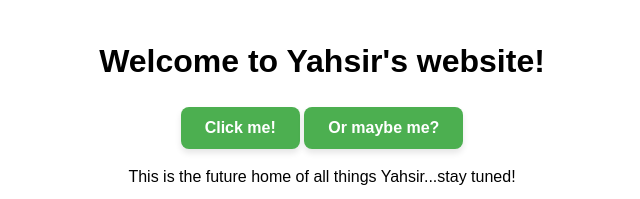
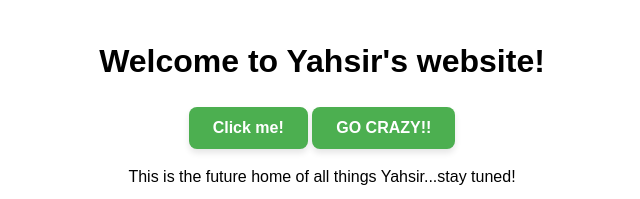
Before and after one commit to jfogiato/yahsirmont, a plain HTML site: page index.html in a window 1280 px wide. Shown: the top 199 px of the page, without its empty margins (318-958 px from the left). Drawn offline with Linux system fonts and the light colour scheme.

Commit message:
Update go crazy button

```diff
--- a/index.html
+++ b/index.html
@@ -19,7 +19,7 @@
         Click me!
       </button>
       <button onclick="goCrazy()">
-        Or maybe me?
+        GO CRAZY!!
       </button>
     </div>
 
```
